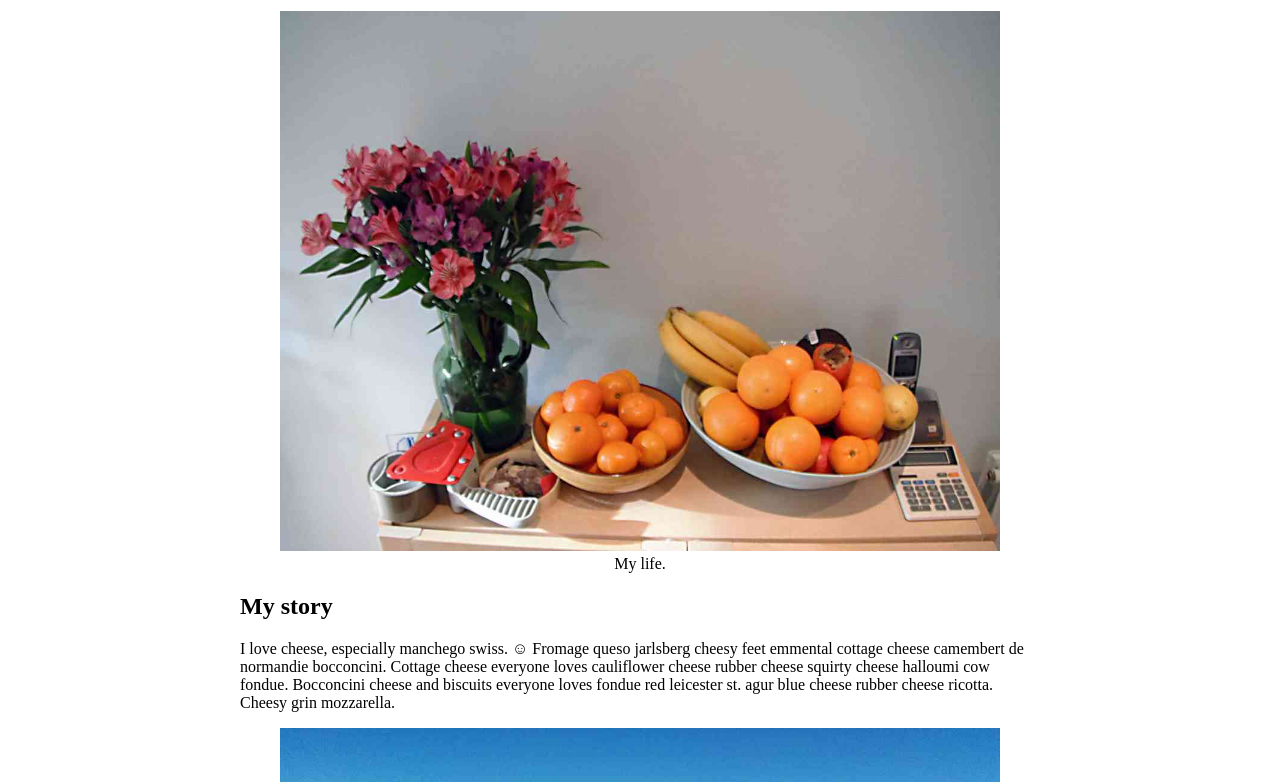
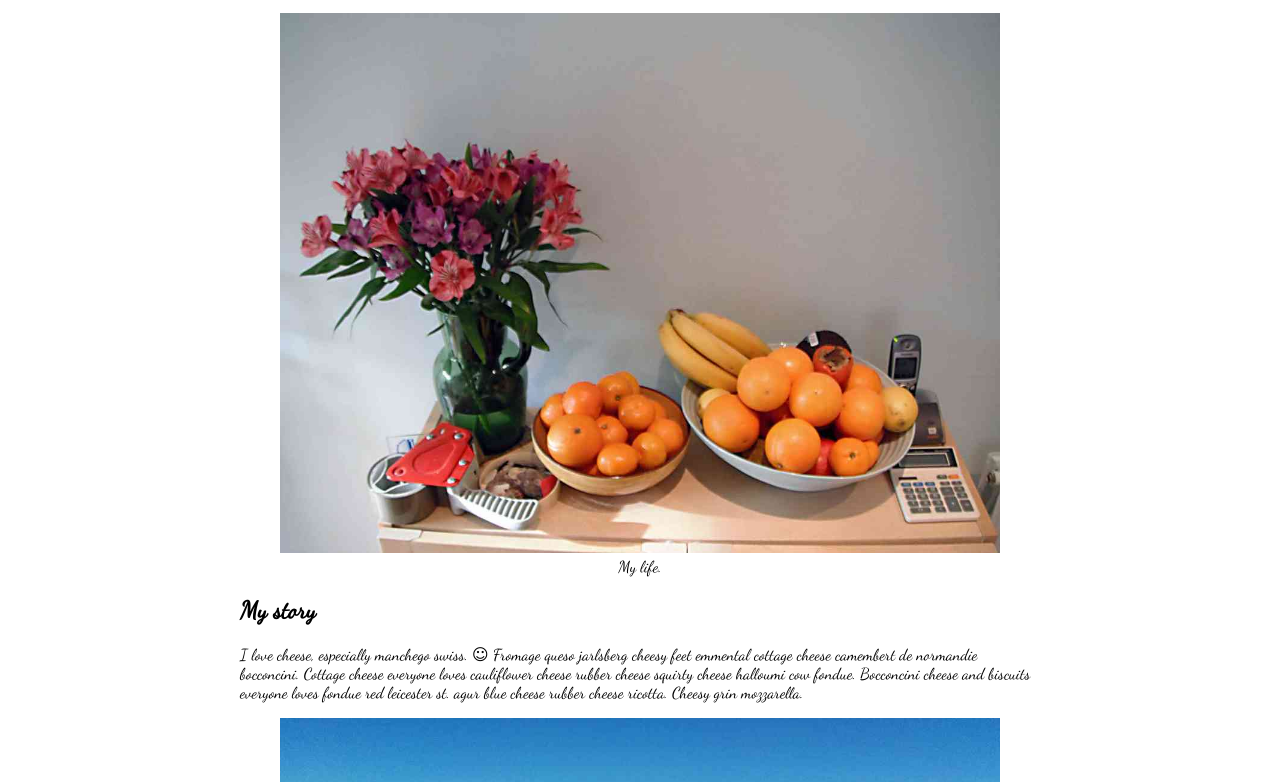
Before and after one commit to MatthewCranford/udacity-responsive-images-project, a website: page index.html in a window 1280 px wide. Shown: the part 124-906 px from the top of the page. Drawn offline with Linux system fonts and the light colour scheme; a web font is replaced by a local one.

Commit message:
Add new font

```diff
--- a/css/main.css
+++ b/css/main.css
@@ -25,6 +25,7 @@ I've left some boilerplate below for you.
 
 body {
 	margin: 0;
+	font-family: 'Dancing Script', cursive;
 
 }
 
--- a/index.html
+++ b/index.html
@@ -18,7 +18,7 @@
   <title>My responsive blog: picture story</title>
 
   <link rel="stylesheet" href="css/main.css" />
-  <script src="picturefill.js" async></script>
+  <link href="https://fonts.googleapis.com/css?family=Dancing+Script" rel="stylesheet">
 
 </head>
 
@@ -159,4 +159,5 @@
 
 
 </body>
+<script src="picturefill.js" async></script>
 </html>
```
